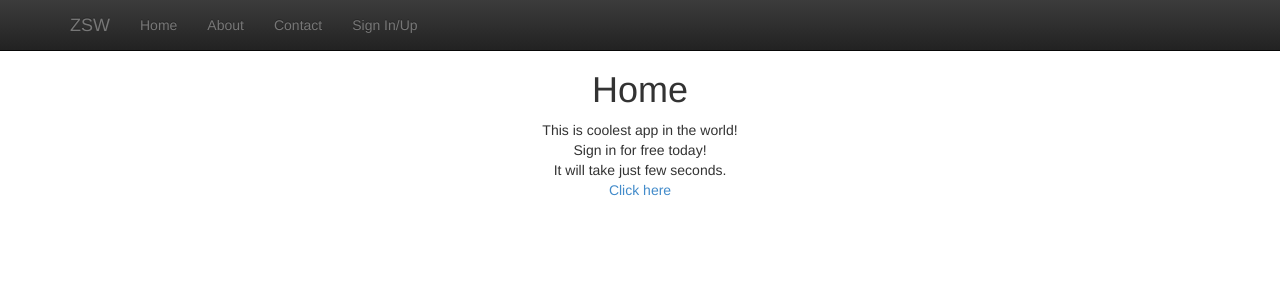
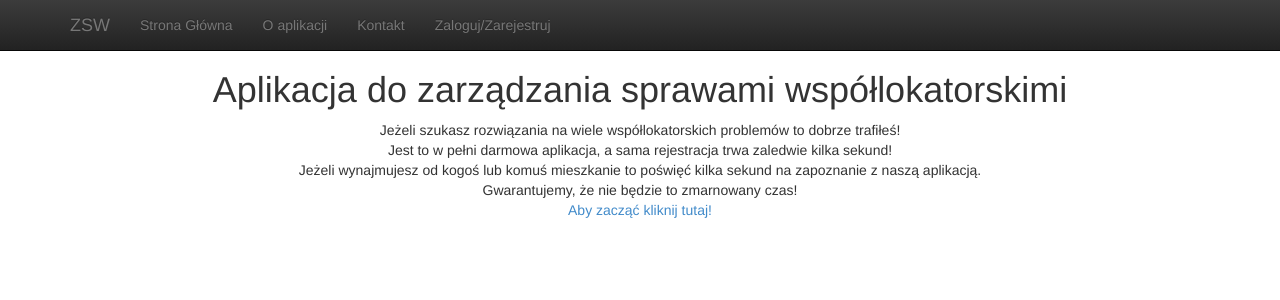
Before and after one commit to azranel/TAS, a Django app: template weblayer/src/zsw/templates/app/index.html in a window 1280 px wide. Shown: the top 300 px of the page. Run offline with Django 3.2, Linux system fonts and the light colour scheme; the template is opened without the code that fills it, so the values that code supplies are empty; some libraries are stand-ins or nearby versions.

Commit message:
Dopisanie kilka zdan do statycznych stron i spolszczenie tekstu

```diff
--- a/weblayer/src/zsw/templates/app/index.html
+++ b/weblayer/src/zsw/templates/app/index.html
@@ -2,16 +2,17 @@
 {% block content %}
     {% if login_data.id %}
         <br /><br /><br />
-        <center><div>Hello logged user!</div></center>
+        <center><div>Witaj! Udało Ci się poprawnie zalogować.</div></center>
     {% elif login_data.signout %}
-        <center><div>Successfully logged out!</div></center>
+        <center><div>Poprawnie wylogowano!</div></center>
     {% else %}
         <center>
-           <h1>Home</h1>
-           This is coolest app in the world!<br />
-           Sign in for free today!<br />
-           It will take just few seconds.<br />
-           <a href="signin">Click here</a>
+           <h1> Aplikacja do zarządzania sprawami współlokatorskimi </h1>
+           Jeżeli szukasz rozwiązania na wiele współlokatorskich problemów to dobrze trafiłeś!<br/>
+           Jest to w pełni darmowa aplikacja, a sama rejestracja trwa zaledwie kilka sekund!<br/>
+           Jeżeli wynajmujesz od kogoś lub komuś mieszkanie to poświęć kilka sekund na zapoznanie z naszą aplikacją.<br/>
+           Gwarantujemy, że nie będzie to zmarnowany czas!<br/>
+           <a href="signin">Aby zacząć kliknij tutaj!</a>
        </center>
     {% endif %}
 {% endblock %}
--- a/weblayer/src/zsw/templates/layout.html
+++ b/weblayer/src/zsw/templates/layout.html
@@ -24,14 +24,14 @@
             </div>
             <div class="collapse navbar-collapse">
               <ul class="nav navbar-nav">
-                <li class="navi-"><a href="/">Home</a></li>
-                <li class="navi-about"><a href="{% url "about" %}">About</a></li>
-                <li class="navi-contact"><a href="{% url "contact" %}">Contact</a></li>
+                <li class="navi-"><a href="/">Strona Główna</a></li>
+                <li class="navi-about"><a href="{% url "about" %}">O aplikacji</a></li>
+                <li class="navi-contact"><a href="{% url "contact" %}">Kontakt</a></li>
                 {% if login_data.id %}
                     <li class="navi-apartments"><a href="{% url "apartments" %}">Zarzadzanie mieszkaniem</a></li>
-                    <li class="navi-signout"><a href="{% url "signout" %}">Sign Out</a></li>
+                    <li class="navi-signout"><a href="{% url "signout" %}">Wyloguj</a></li>
                 {% else %}
-                    <li class="navi-signin navi-signup"><a href="{% url "signin" %}">Sign In/Up</a></li>
+                    <li class="navi-signin navi-signup"><a href="{% url "signin" %}">Zaloguj/Zarejestruj</a></li>
                 {% endif %}
               </ul>
             </div>
```
Also changed, not shown: weblayer/src/zsw/templates/app/about.html (+12 -1 lines), weblayer/src/zsw/templates/app/contact.html (+7 -1 lines), weblayer/src/zsw/templates/user/signin.html (+4 -4 lines), weblayer/src/zsw/templates/user/signup.html (+4 -4 lines).
